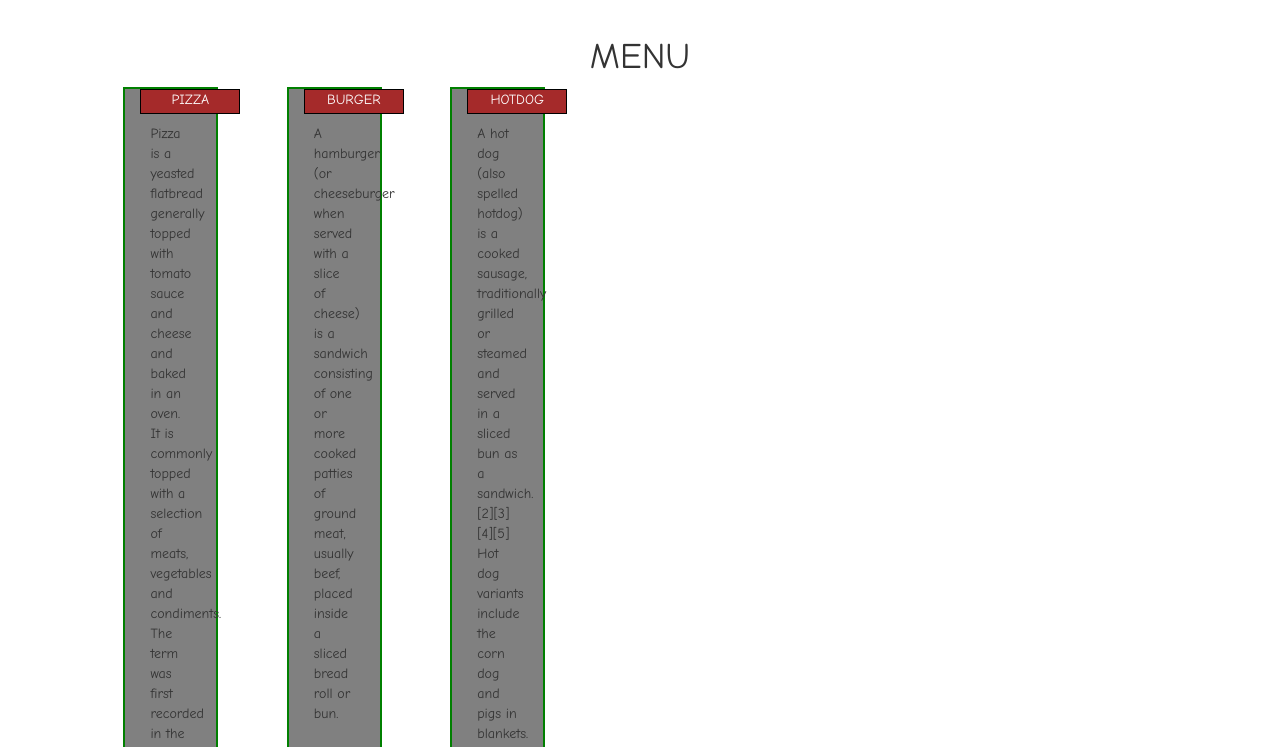
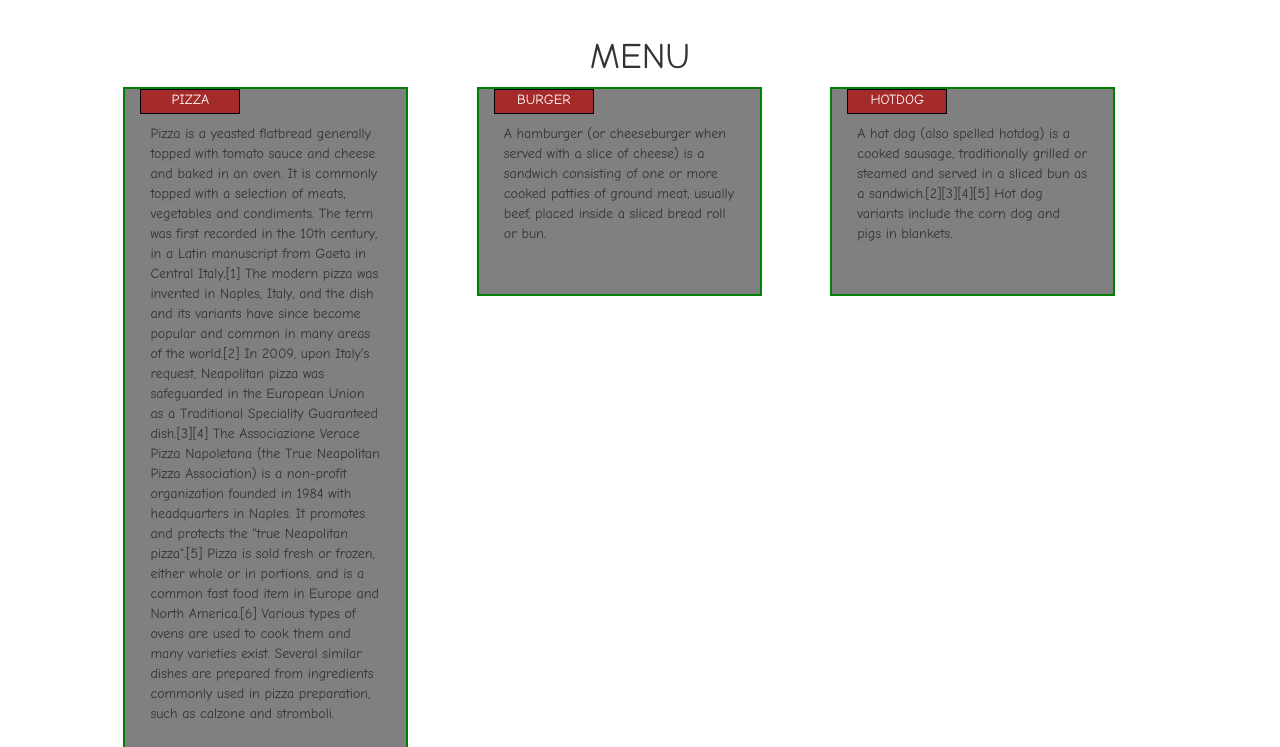
Before and after one commit to sid2305/coursera-HTML-CSS-JS-Course, a plain HTML site: page Module3/index.html in a window 1280 px wide. Shown: the part 53-800 px from the top of the page. Drawn offline with nearby package versions, Linux system fonts and the light colour scheme.

Commit message:
Update index.html

```diff
--- a/Module3/index.html
+++ b/Module3/index.html
@@ -54,17 +54,17 @@
 <div id="main-content" class="container">
 	<h1> <center>MENU</center></h1>
 	<div class="row">
-		<div class="col-lg-1 col-md-1 col-sd-1"><p>PIZZA</p>
+		<div class="col-lg-3 col-md-5 col-sd-12"><p>PIZZA</p>
 			<div class = "a">
 				Pizza is a yeasted flatbread generally topped with tomato sauce and cheese and baked in an oven. It is commonly topped with a selection of meats, vegetables and condiments. The term was first recorded in the 10th century, in a Latin manuscript from Gaeta in Central Italy.[1] The modern pizza was invented in Naples, Italy, and the dish and its variants have since become popular and common in many areas of the world.[2]
 
 
 				In 2009, upon Italy's request, Neapolitan pizza was safeguarded in the European Union as a Traditional Speciality Guaranteed dish.[3][4] The Associazione Verace Pizza Napoletana (the True Neapolitan Pizza Association) is a non-profit organization founded in 1984 with headquarters in Naples. It promotes and protects the "true Neapolitan pizza".[5]
 				Pizza is sold fresh or frozen, either whole or in portions, and is a common fast food item in Europe and North America.[6] Various types of ovens are used to cook them and many varieties exist. Several similar dishes are prepared from ingredients commonly used in pizza preparation, such as calzone and stromboli. </div></div>
-		<div class="col-lg-1 col-md-1 col-sd-1"><p>BURGER</p>
+		<div class="col-lg-3 col-md-12 col-sd-12"><p>BURGER</p>
 			<div class = "a">
 				A hamburger (or cheeseburger when served with a slice of cheese) is a sandwich consisting of one or more cooked patties of ground meat, usually beef, placed inside a sliced bread roll or bun. </div></div>
-		<div class="col-lg-1 col-md-1 col-sd-1"><p>HOTDOG</p>
+		<div class="col-lg-3 col-md-12 col-sd-12"><p>HOTDOG</p>
 			<div class = "a">
 			A hot dog (also spelled hotdog) is a cooked sausage, traditionally grilled or steamed and served in a sliced bun as a sandwich.[2][3][4][5] Hot dog variants include the corn dog and pigs in blankets.
 			</div>
```
